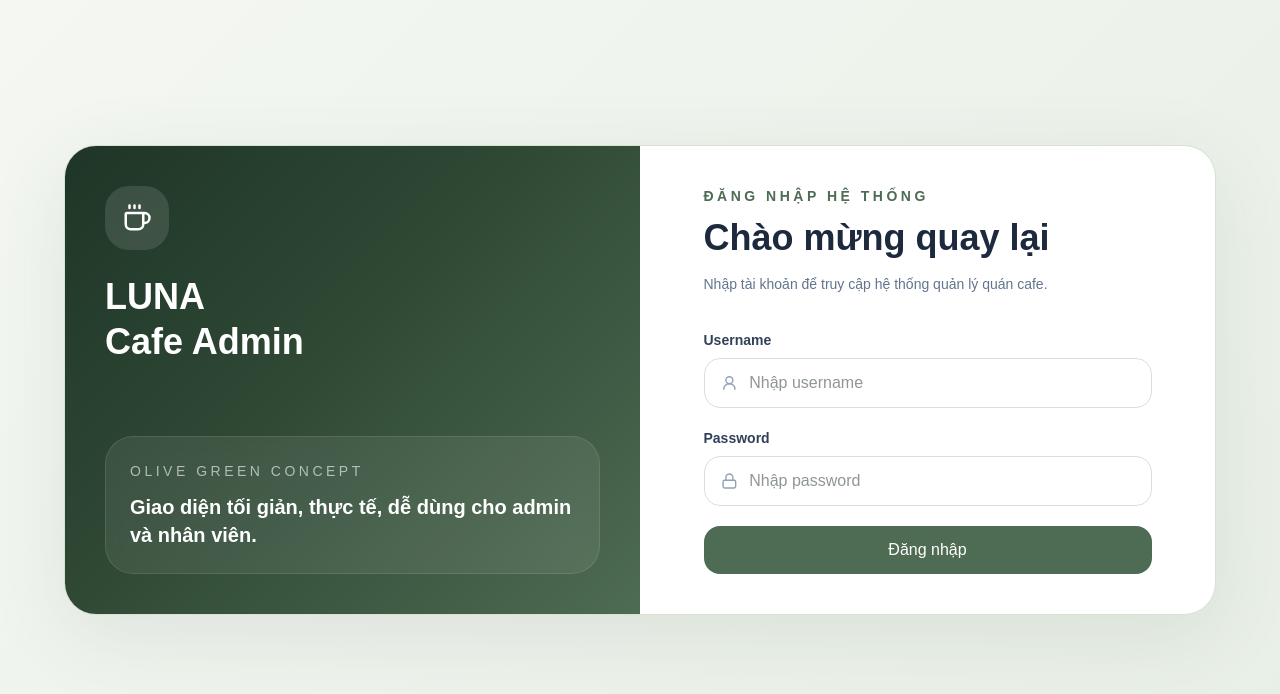
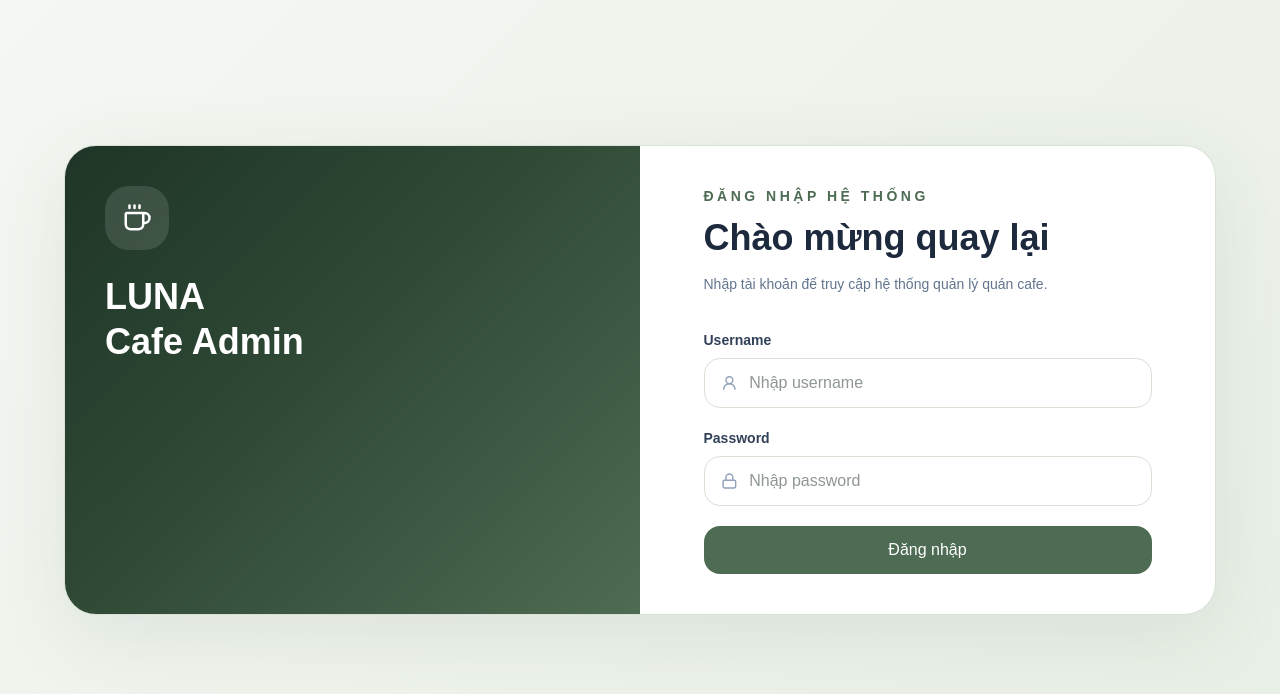
Before and after one commit to huyendieuwork-ops/katinat-cafe-admin, a Next.js app: page /login in a window 1280 px wide. Shown: the top 694 px of the page. Built offline with nearby package versions, Linux system fonts and the light colour scheme.

Commit message:
style: remove remaining description text from login page

```diff
--- a/app/login/page.tsx
+++ b/app/login/page.tsx
@@ -49,14 +49,7 @@ export default function LoginPage() {
 
             </div>
 
-            <div className="rounded-[28px] border border-white/10 bg-white/8 p-6 backdrop-blur">
-              <p className="text-sm uppercase tracking-[0.25em] text-white/60">
-                Olive green concept
-              </p>
-              <p className="mt-3 text-xl font-semibold">
-                Giao diện tối giản, thực tế, dễ dùng cho admin và nhân viên.
-              </p>
-            </div>
+
           </div>
 
           <div className="flex items-center justify-center p-6 sm:p-10">
```
